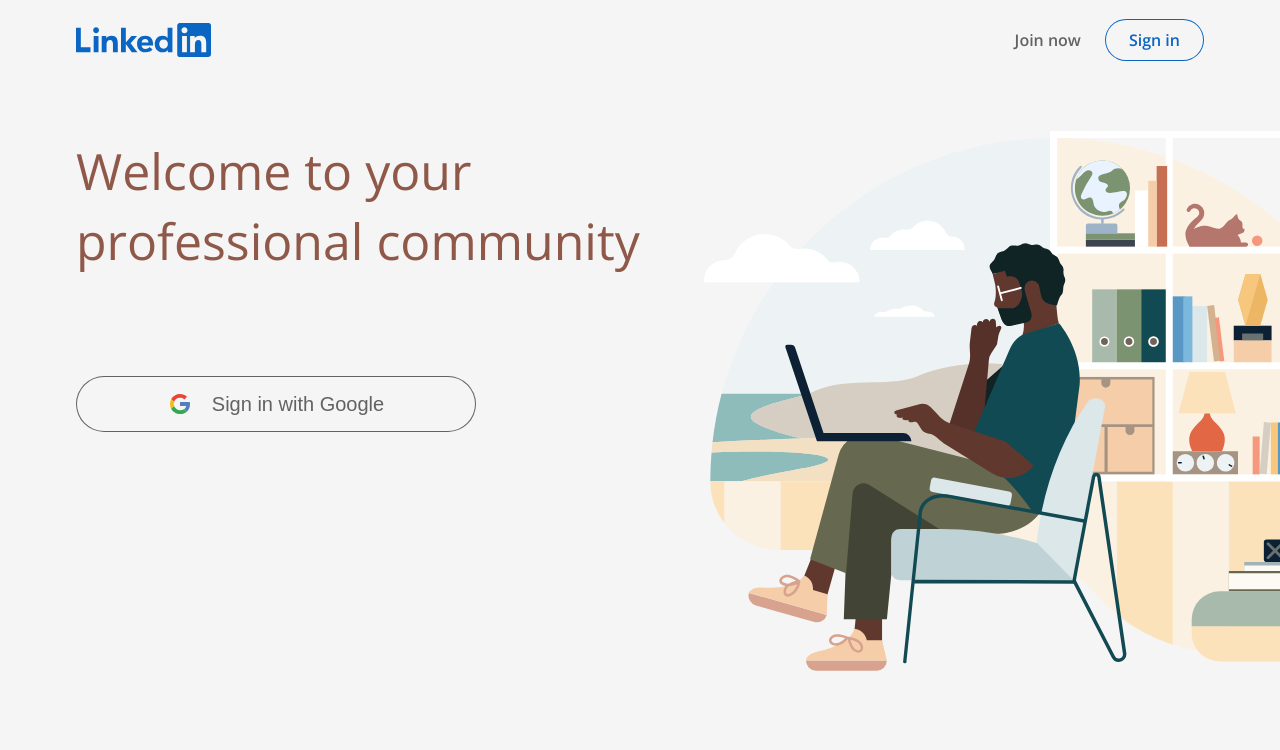
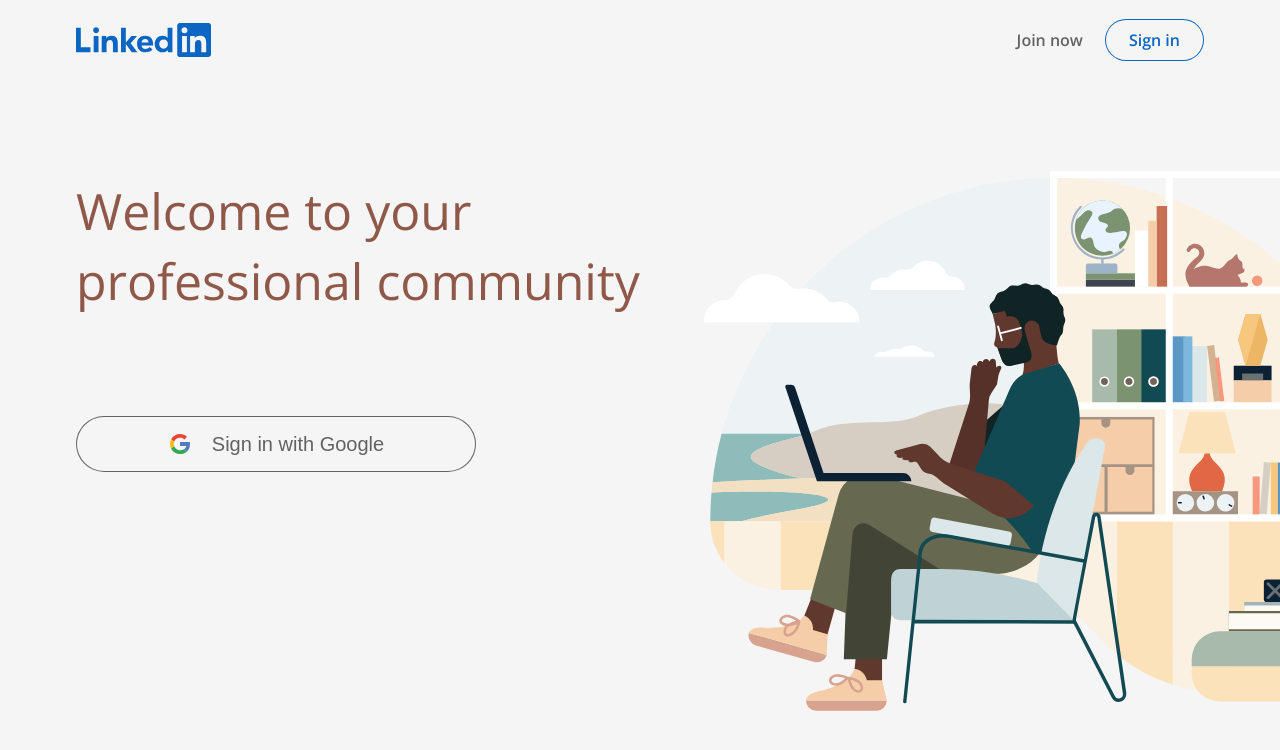
Before and after one commit to AKASI1/Linkedin-Clone, a React (Create React App) app: page / in a window 1280 px wide. Shown: the top 750 px of the page. Built offline with nearby package versions, Linux system fonts and the light colour scheme; no server answers.

Commit message:
Fix Some Issues

```diff
--- a/src/Components/Header.jsx
+++ b/src/Components/Header.jsx
@@ -6,7 +6,7 @@ import Profile from "./Profile";
 
 /*________________________________________________________________________________*/
 
-const Header = (props) => {
+const Header = () => {
   const user = useSelector((state) => state.user.value);
   const [showUser, setShowUser] = useState(false);
 
@@ -118,7 +118,7 @@ const Search = styled.div`
   flex-grow: 1;
   position: relative;
   & > div {
-    max-width: 280px;
+    max-width: 180px;
     input {
       border: none;
       box-shadow: none;
@@ -133,6 +133,12 @@ const Search = styled.div`
       height: 34px;
       border-color: #dce6f1;
       vertical-align: text-top;
+      @media (max-width: 768px) {
+        width: 200px;
+      }
+    }
+    @media (max-width: 768px) {
+      margin-left: 25px;
     }
   }
 `;
--- a/src/Components/Login.jsx
+++ b/src/Components/Login.jsx
@@ -17,10 +17,10 @@ const Login = () => {
           <img src="/Images/login-logo.svg" alt="logo" />
         </a>
         <div>
-          <a href="/feed" className="join">
+          <a href="/" className="join">
             Join now
           </a>
-          <a href="/feed" className="login">
+          <a href="/" className="login">
             Sign in
           </a>
         </div>
@@ -59,11 +59,12 @@ const Nav = styled.nav`
     height: 34px;
     @media (max-width: 767px) {
       padding: 0 5px;
+      width: 130px;
     }
   }
   /*___________________________________*/
   & .join {
-    padding: 10px 12px;
+    padding: 10px 10px;
     color: rgba(0, 0, 0, 0.6);
     margin-right: 12px;
     border-radius: 4px;
@@ -97,7 +98,7 @@ const Section = styled.section`
   position: relative;
   display: flex;
   align-content: start;
-  min-height: 700px;
+  max-height: 100vh;
   padding-bottom: 138px;
   padding-top: 40px;
   padding: 60px 0;
@@ -106,8 +107,10 @@ const Section = styled.section`
   max-width: 1128px;
   align-items: center;
   margin: auto;
+  margin-top: 40px;
   @media (max-width: 767px) {
     min-height: 0px;
+    margin-top: 0;
   }
 `;
 /*__________________________________________*/
@@ -134,10 +137,11 @@ const Hero = styled.div`
     top: 0px;
     right: -200px;
     @media (max-width: 767px) {
-      top: 10px;
+      top: 150px;
       right: 50%;
       transform: translateX(50%);
       width: 270px;
+      height: 500px;
     }
   }
 `;
```
Also changed, not shown: 6 other files (tests, documents, lock files or other folders).
